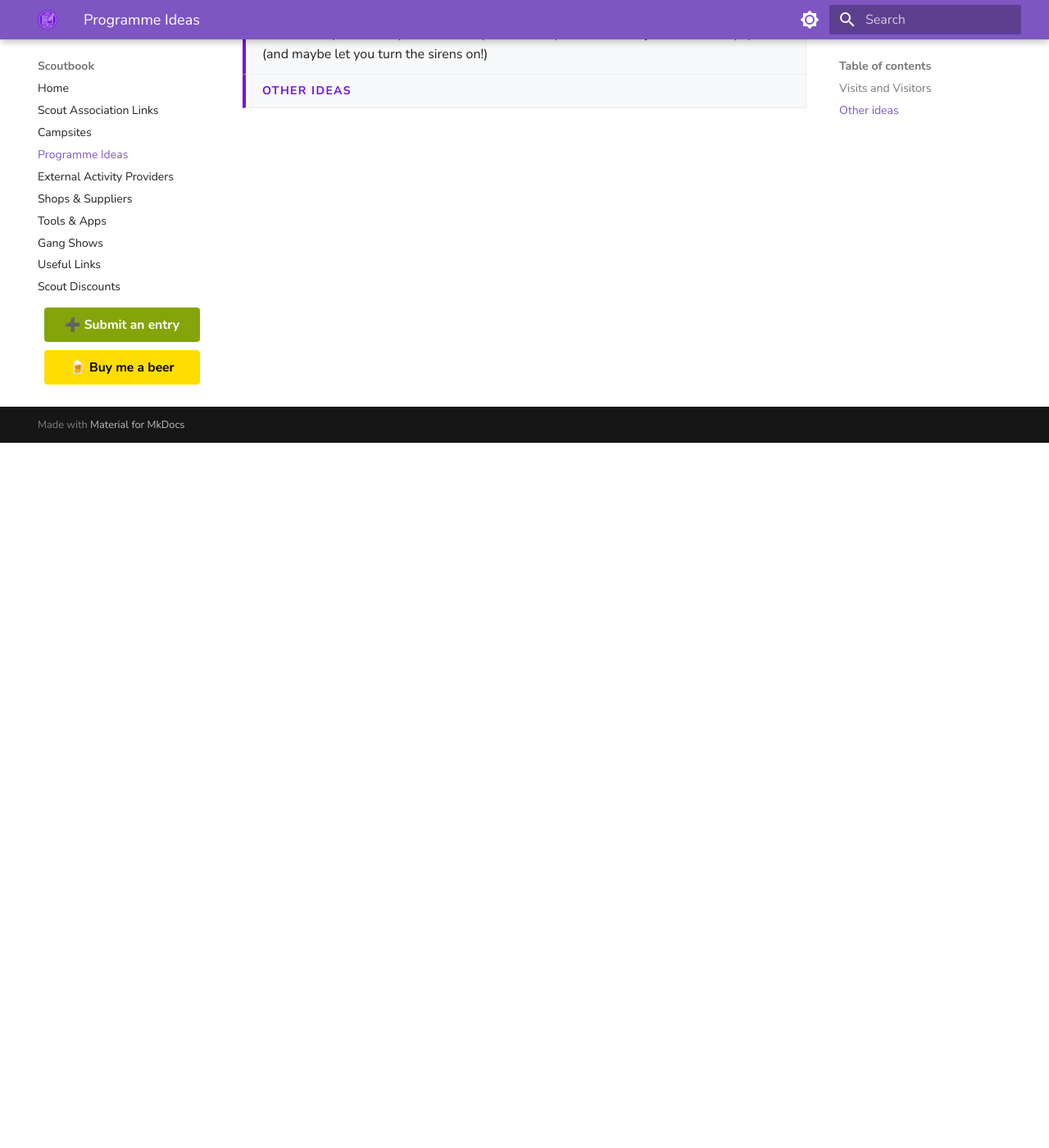
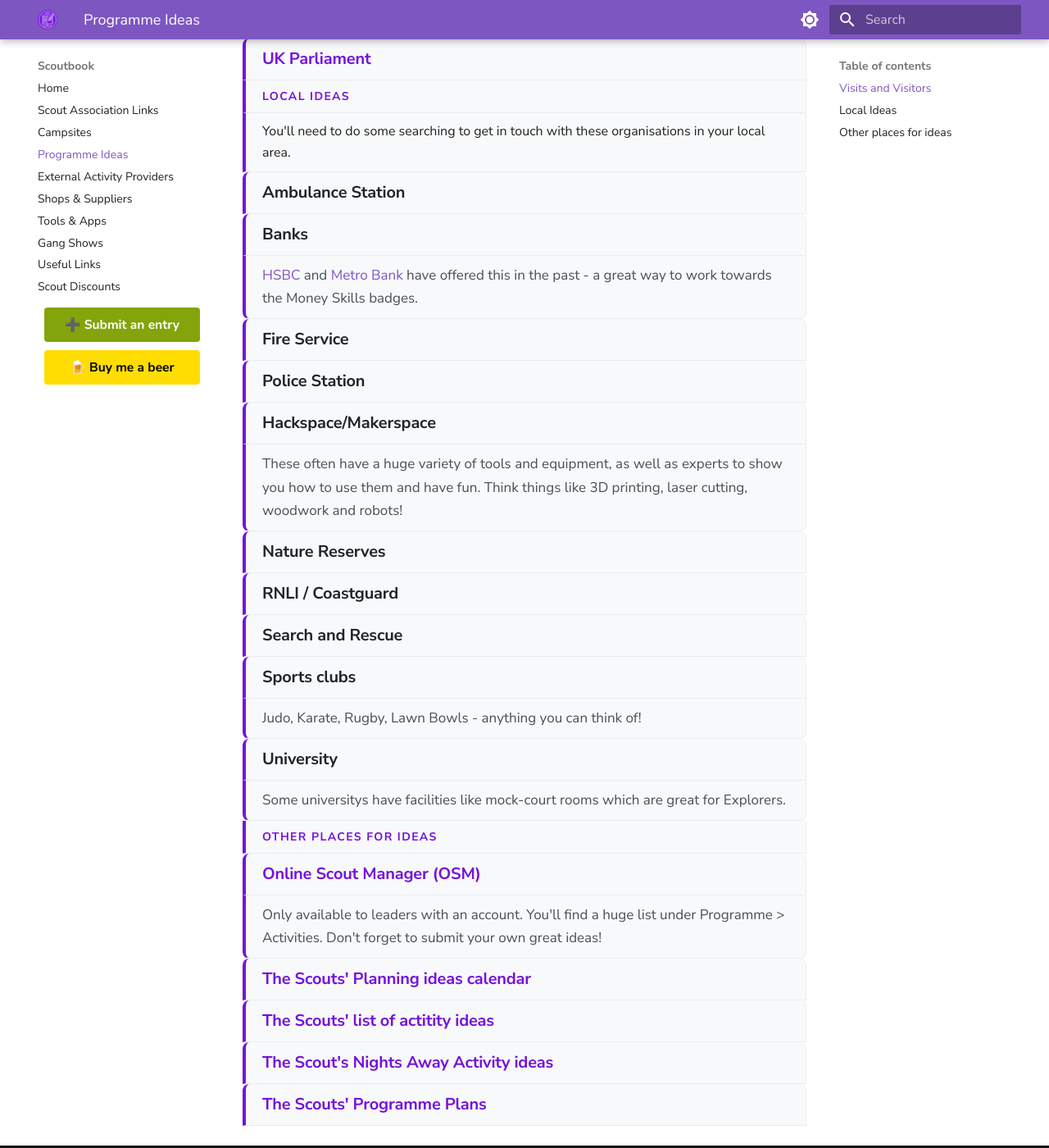
Before and after one commit to krisreynolds/scoutbook, an MkDocs documentation site: the page built from docs/programme-ideas.md, in a window 1280 px wide and 1400 px high, scrolled down 860 px. Shown: the whole window at 82% size. Built offline with MkDocs 1.6.1 and Material for MkDocs 9.7.7, drawn with Linux system fonts in a browser that asks for light colours; some web fonts are replaced; some of the changed text lies outside the part shown.

Commit message:
Added programme ideas

```diff
--- a/docs/programme-ideas.md
+++ b/docs/programme-ideas.md
@@ -4,7 +4,13 @@
 
 ## Visits and Visitors
 
+### [Code Club](https://codeclub.org/en/)
+Get a visit from some experts to learn how to do some basic coding.
+
 ### [Commonwealth War Graves Commission](https://www.cwgc.org/our-work/outreach/speakers-programme/cwgc-talks/)
+
+### [Go Outdoors Kit Talks](https://www.scouts.org.uk/supporters/go-outdoors/)
+Probably more useful to older sections, to help them get to grips with the essentials for expeditions and night's away.
 
 ### [Guide Dogs](https://www.guidedogs.org.uk/how-you-can-help/invite-a-speaker/invite-a-speaker-form/)
 
@@ -16,12 +22,46 @@
 
 ### [NSPCC](https://learning.nspcc.org.uk/services/speak-out-stay-safe) Speak out, Stay Safe
 
+### [Pets at Home](https://community.petsathome.com/events/the-scouting-association/)
+
 ### [UK Parliament](https://learning.parliament.uk/en/communities-and-youth-groups/)
 
-### Local Ideas
+## Local Ideas
 You'll need to do some searching to get in touch with these organisations in your local area.
 
-#### Police Station
-Maybe a look around the station and cells or a trip around the control centre. Alternatively, see if they can come to you and tell you about their job and their equipment (and maybe let you turn the sirens on!)
+### Ambulance Station
 
-## Other ideas
+### Banks
+[HSBC](https://www.scouts.org.uk/supporters/hsbc-uk/) and [Metro Bank](https://www.metrobankonline.co.uk/about-us/kids-zone/) have offered this in the past - a great way to work towards the Money Skills badges.
+
+### Fire Service
+
+### Police Station
+
+### Hackspace/Makerspace
+These often have a huge variety of tools and equipment, as well as experts to show you how to use them and have fun. Think things like 3D printing, laser cutting, woodwork and robots!
+
+### Nature Reserves
+
+### RNLI / Coastguard
+
+### Search and Rescue
+
+### Sports clubs
+Judo, Karate, Rugby, Lawn Bowls - anything you can think of!
+
+### University
+Some universitys have facilities like mock-court rooms which are great for Explorers.
+
+## Other places for ideas
+
+### [Online Scout Manager (OSM)](https://www.onlinescoutmanager.co.uk/main.php?j=p60385)
+Only available to leaders with an account. You'll find a huge list under Programme > Activities. Don't forget to submit your own great ideas!
+
+### [The Scouts' Planning ideas calendar](https://www.scouts.org.uk/volunteers/running-your-section/planning-your-programme/programme-planning-ideas-calendars/)
+
+### [The Scouts' list of actitity ideas](https://www.scouts.org.uk/activities/)
+
+### [The Scout's Nights Away Activity ideas](https://www.scouts.org.uk/volunteers/running-your-section/planning-your-programme/nights-away-and-camping/)
+
+### [The Scouts' Programme Plans](https://www.scouts.org.uk/programme-planner)
```
